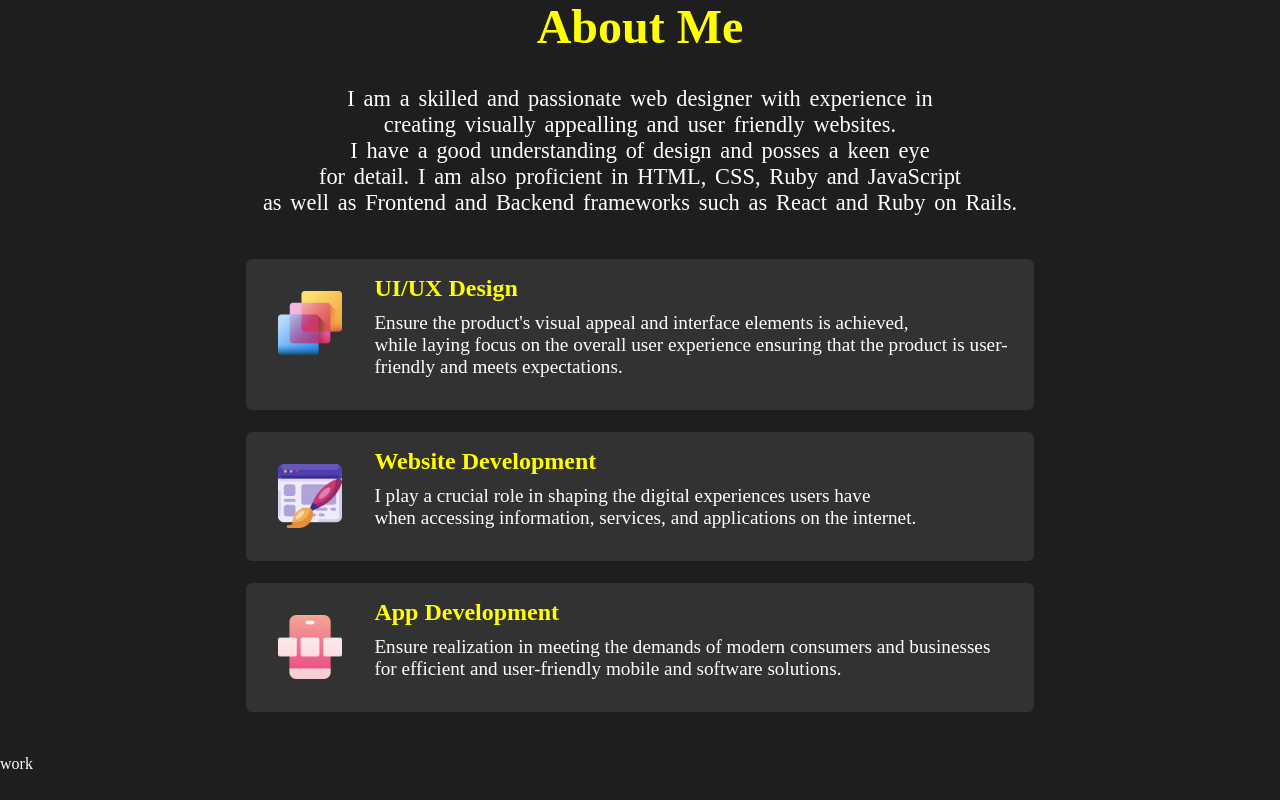
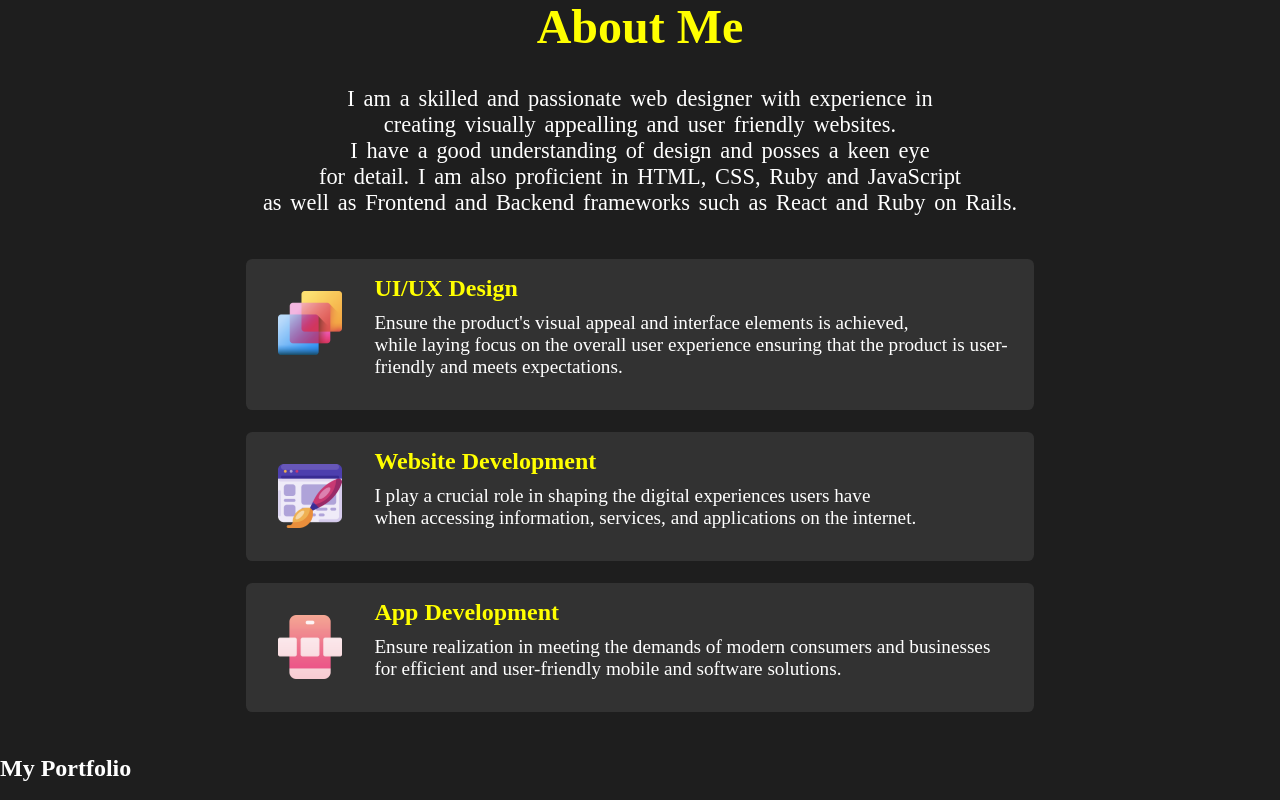
Before and after one commit to Malvino-creator/portfolio, a React (Create React App) app: page / in a window 1280 px wide. Shown: the part 1009-1809 px from the top of the page. Before the commit the page ends 1782 px from the top, so only its background shows below. Built offline with nearby package versions, Linux system fonts and the light colour scheme.

Commit message:
feat(Works): Added image resources to the works section

```diff
--- a/src/components/Works/work.js
+++ b/src/components/Works/work.js
@@ -1,9 +1,21 @@
 import React from 'react'
+import "./works.css"
 
 function work() {
   return (
-    <div>work</div>
+    <section id='works'>
+        <h2 className='workTitle'>My Portfolio</h2>
+        <span className='workDescription'></span>
+        <div className='worksImages'>
+            <img src='' alt='' className='workImg'/>
+            <img src='' alt='' className='workImg'/>
+            <img src='' alt='' className='workImg'/>
+            <img src='' alt='' className='workImg'/>
+            <img src='' alt='' className='workImg'/>
+            <img src='' alt='' className='workImg'/>
+        </div>
+    </section>
   )
 }
 
-export default work
+export default work;
```
Also changed, not shown: src/components/Skills/skill.js (+5 -4 lines).
